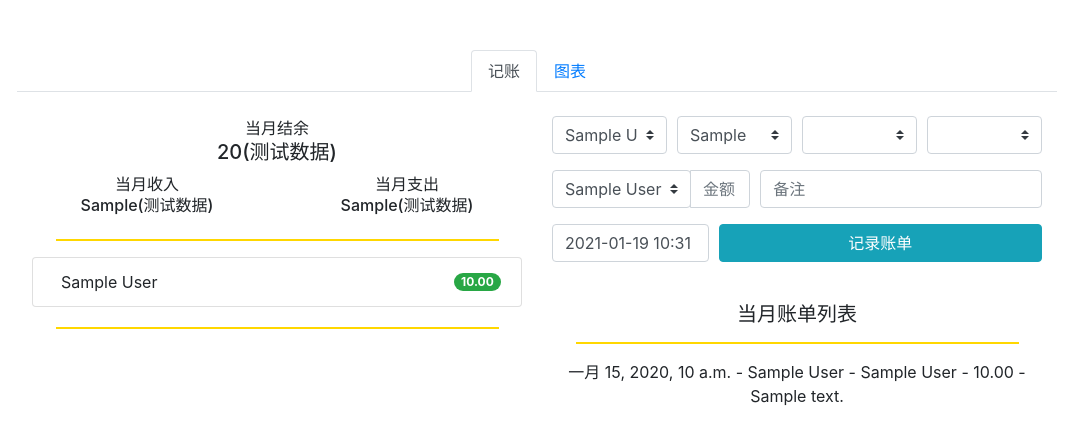
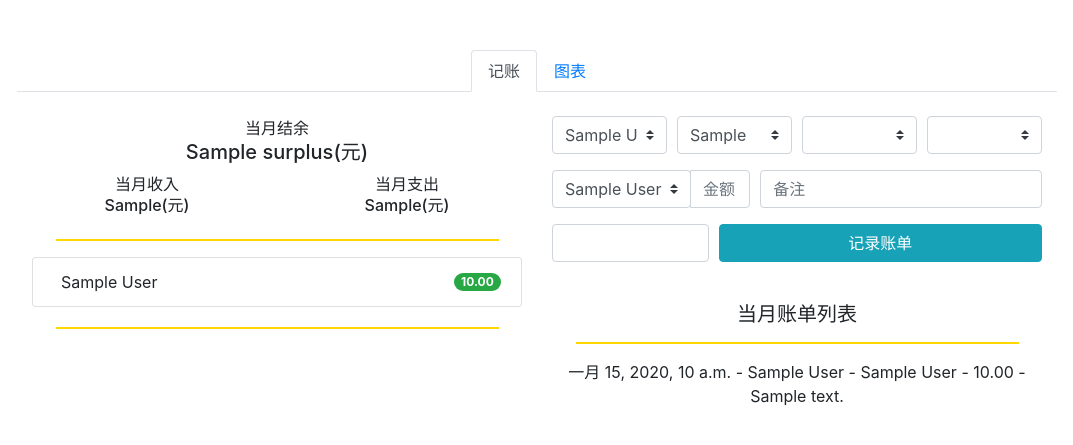
Before and after one commit to bobjiangps/daily-accounting, a Django app: template templates/accounting/index.html in a window 1280 px wide. Shown: the top 445 px of the page, without its empty margins (103-1176 px from the left). Run offline with Django 3.2, Linux system fonts and the light colour scheme; a user stored in the database is signed in; tables that the repository leaves empty hold one stand-in row (values such as "Sample post"); the template is opened without the code that fills it: values that come from a table or form of the project are taken from there, most other values are stand-ins (such as "Sample title", 1, 10 or a date in 2020); lists and menus that the app fills with data are empty; parts of the project's set-up code (start-up, migrations or seed data) failed here and were passed over; some libraries are stand-ins or nearby versions.

Commit message:
add number animation for income and expense

```diff
--- a/accounting/views.py
+++ b/accounting/views.py
@@ -25,7 +25,8 @@ def index(request):
         'ie_types': ie_types,
         'history_records': history_records,
         'current_month_income': income,
-        'current_month_expense': expense
+        'current_month_expense': expense,
+        'surplus': income + expense
                }
     return render(request, 'accounting/index.html', context)
 
--- a/templates/accounting/index.html
+++ b/templates/accounting/index.html
@@ -34,16 +34,17 @@
                     <div class="col-lg-6 mb-6">
                         <div id="month-overview" align="center">
                             <span>当月结余</span>
-                            <h5>{{ current_month_income|add:current_month_expense }}(测试数据)</h5>
+                            <!--<h5>{{ current_month_income|add:current_month_expense }}(测试数据)</h5>-->
+                            <h5 id="month-surplus">{{ surplus }}(元)</h5>
                         </div>
                         <div class="row">
                             <div class="col" align="center">
                                 <span>当月收入</span>
-                                <h6>{{ current_month_income }}(测试数据)</h6>
+                                <h6 id="month-income">{{ current_month_income }}(元)</h6>
                             </div>
                             <div class="col" align="center">
                                 <span>当月支出</span>
-                                <h6>{{ current_month_expense }}(测试数据)</h6>
+                                <h6 id="month-expense">{{ current_month_expense }}(元)</h6>
                             </div>
                         </div>
                         <hr width="90%" class="main-separator"/>
@@ -158,6 +159,31 @@
 </script>
 <script>
     $(function () {
+        var current_month_surplus = $("#month-surplus").text();
+        $({numberValue: current_month_surplus}).animate({numberValue: parseFloat(current_month_surplus)}, {
+            duration: 1000,
+            easing: 'linear',
+            step: function (now) {
+                $('#month-surplus').text(now.toFixed(2));
+            }
+        });
+        var current_month_income = $("#month-income").text();
+        $({numberValue: current_month_income}).animate({numberValue: parseFloat(current_month_income)}, {
+            duration: 1000,
+            easing: 'linear',
+            step: function (now) {
+                $('#month-income').text(now.toFixed(2));
+            }
+        });
+        var current_month_expense = $("#month-expense").text();
+        $({numberValue: current_month_expense}).animate({numberValue: parseFloat(current_month_expense)}, {
+            duration: 1000,
+            easing: 'linear',
+            step: function (now) {
+                $('#month-expense').text(now.toFixed(2));
+            }
+        });
+
         var init_ie_type = 'expense'
         var init_category_type = '餐饮'
         $("#ie-type-list").find(`option[value=${init_ie_type}]`).attr("selected", true);
```
